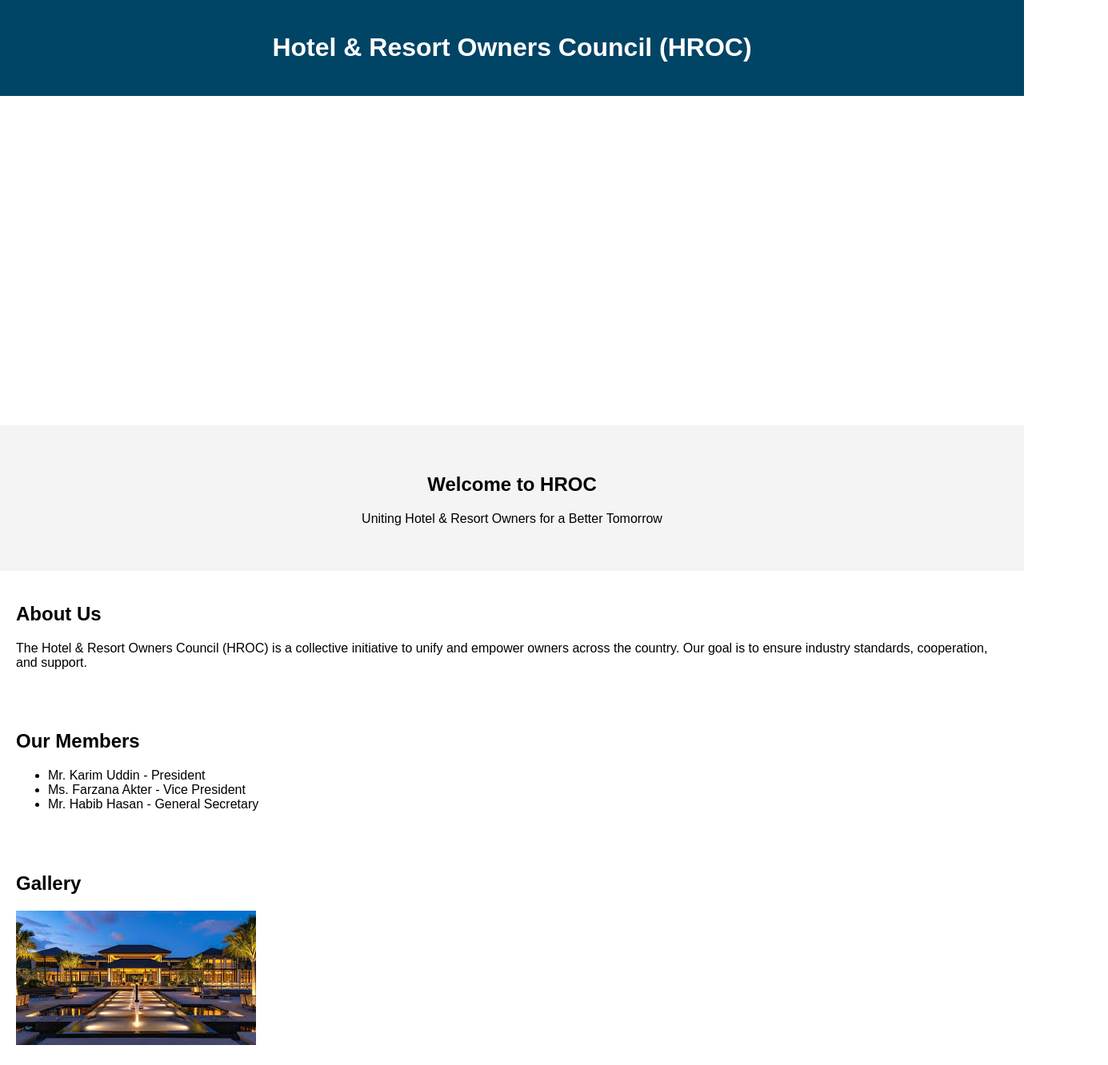
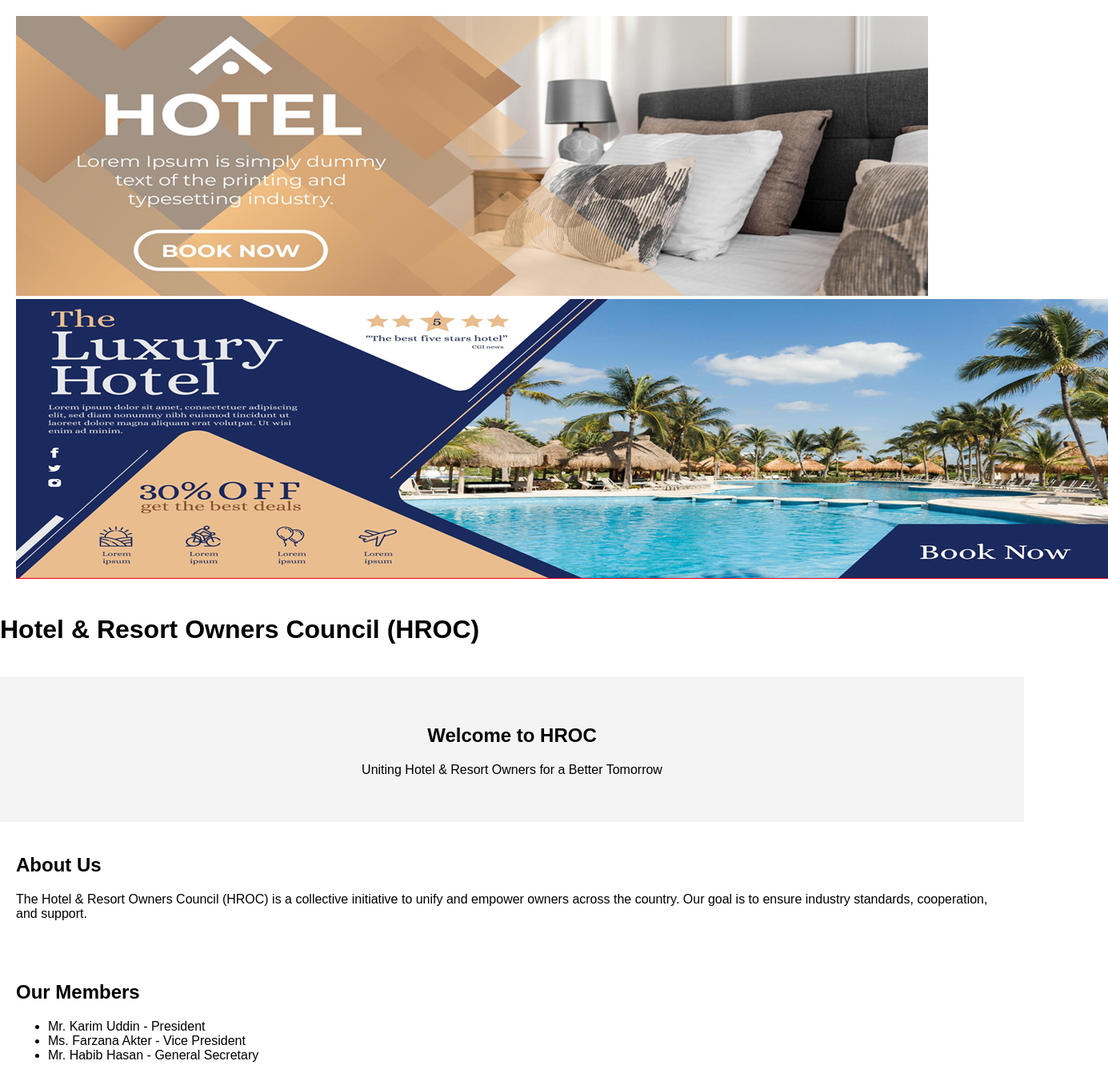
Before and after one commit to hrocbd/hroc, a plain HTML site: page index.html in a window 1280 px wide. Shown: the top 1332 px of the page at 80% size, 1385 px wide, since content can reach past the window. Drawn offline with Linux system fonts and the light colour scheme.

Commit message:
index.html

```diff
--- a/index.html
+++ b/index.html
@@ -5,19 +5,21 @@
     <meta name="viewport" content="width=device-width, initial-scale=1.0"/>
     <title>HROC - Hotel & Resort Owners Council</title>
     <link rel="stylesheet" href="css/style.css" />
-    <!-- Future logo icon -->
-    <link rel="icon" href="logo.png" type="image/png">
+    <link rel="icon" href="your-logo.png" type="image/png">
 </head>
 <body>
-    <header>
-        <h1>Hotel & Resort Owners Council (HROC)</h1>
-    </header>
-
     <!-- Banner Section -->
     <section id="banner-slider">
-        <img id="banner" src="https://github.com/hrocbd/hroc/blob/main/Banner1.jpg?raw=true" alt="Banner">
+        <img src="https://raw.githubusercontent.com/hrocbd/hroc/main/Banner1.jpg" class="banner" alt="Banner 1">
+        <img src="https://raw.githubusercontent.com/hrocbd/hroc/main/Banner2.jpg" class="banner hidden" alt="Banner 2">
     </section>
 
+    <!-- Blue Header -->
+    <div class="blue-heading">
+        <h1>Hotel & Resort Owners Council (HROC)</h1>
+    </div>
+
+    <!-- Navigation -->
     <nav>
         <a href="#">Home</a>
         <a href="#about">About</a>
@@ -26,16 +28,19 @@
         <a href="#contact">Contact</a>
     </nav>
 
+    <!-- Hero Section -->
     <section id="hero">
         <h2>Welcome to HROC</h2>
         <p>Uniting Hotel & Resort Owners for a Better Tomorrow</p>
     </section>
 
+    <!-- About Section -->
     <section id="about">
         <h2>About Us</h2>
         <p>The Hotel & Resort Owners Council (HROC) is a collective initiative to unify and empower owners across the country. Our goal is to ensure industry standards, cooperation, and support.</p>
     </section>
 
+    <!-- Members Section -->
     <section id="members">
         <h2>Our Members</h2>
         <ul>
@@ -45,13 +50,13 @@
         </ul>
     </section>
 
+    <!-- Gallery Section -->
     <section id="gallery">
         <h2>Gallery</h2>
-        <div class="gallery-images">
-            <img src="https://github.com/hrocbd/hroc/blob/main/resort%20hd%20photo.jpg?raw=true" alt="Resort Image">
-        </div>
+        <img src="https://raw.githubusercontent.com/hrocbd/hroc/main/resort%20hd%20photo.jpg" class="gallery-img" alt="Resort HD Photo">
     </section>
 
+    <!-- Contact Section -->
     <section id="contact">
         <h2>Contact Us</h2>
         <p>Email: contact@hroc.org</p>
@@ -64,20 +69,12 @@
     </footer>
 
     <script>
-        // Banner slider
-        const banners = [
-            "https://github.com/hrocbd/hroc/blob/main/Banner1.jpg?raw=true",
-            "https://github.com/hrocbd/hroc/blob/main/Banner2.jpg?raw=true"
-        ];
-        let index = 0;
+        const banners = document.querySelectorAll('.banner');
+        let current = 0;
         setInterval(() => {
-            index = (index + 1) % banners.length;
-            const banner = document.getElementById("banner");
-            banner.style.opacity = 0;
-            setTimeout(() => {
-                banner.src = banners[index];
-                banner.style.opacity = 1;
-            }, 500);
+            banners[current].classList.add('hidden');
+            current = (current + 1) % banners.length;
+            banners[current].classList.remove('hidden');
         }, 5000);
     </script>
 </body>
```
